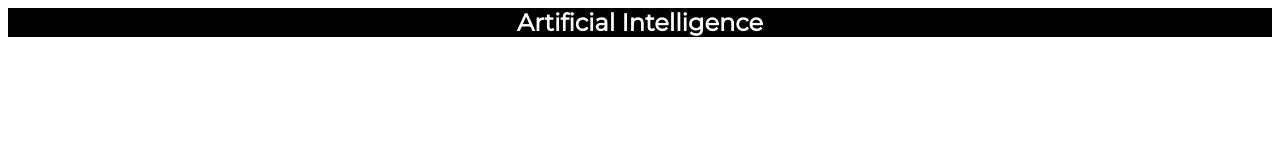
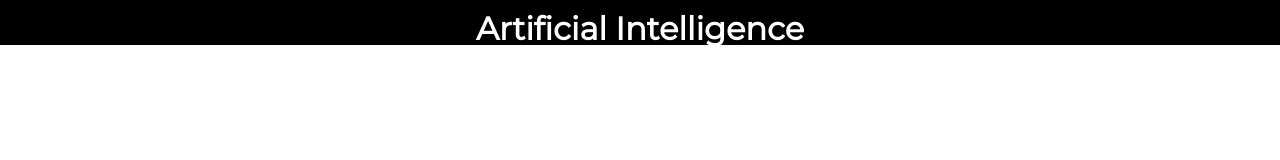
Before and after one commit to JohnBacopulos/htmlproject.github.io, a plain HTML site: page index.html in a window 1280 px wide. Drawn offline with Linux system fonts and the light colour scheme.

Commit message:
Update index.html

```diff
--- a/index.html
+++ b/index.html
@@ -1,20 +1,42 @@
+<!DOCTYPE html>
 <html>
 <head>
-		<title>Artificial Intelligence</title>
-		<link rel="stylesheet" type="text/css" href="style.css">
-		<link href="https://fonts.googleapis.com/css?family=Montserrat&display=swap" rel="stylesheet">
+	<title>AdaptiveML</title>
+	<link href="https://fonts.googleapis.com/css?family=Cutive+Mono|Dosis|Montserrat&display=swap" rel="stylesheet">
 	<style>
-			h1{
+* {
+  box-sizing: border-box;
+}
+
+body {
+  font-family: Arial, Helvetica, sans-serif;
+  margin: 0;
+}
+
+/* Style the header */
+.header {
+  background-color: black;
+  text-align: left;
+  font-size: 16px;
+  color: white;
+  height: 45px
+}
+
+.h1 {
+	color: white;
+	margin: 0;
 	font-family: 'Montserrat', sans-serif;
-			}
-			nav{
-				background-color: rgb(0,0,0);
+	padding: 9px 0px;
 }
 </style>
 </head>
 <body>
-		<nav>
-		<h1>Artificial Intelligence</h1>
-		</nav>
+	<div class="header">
+		<center>
+		<header>
+			<h1 class="h1">Artificial Intelligence</h1>
+		</header>
+	</center>
+	</div>
 </body>
 </html>
```
Lines whose indentation alone changed are shown as unchanged.
